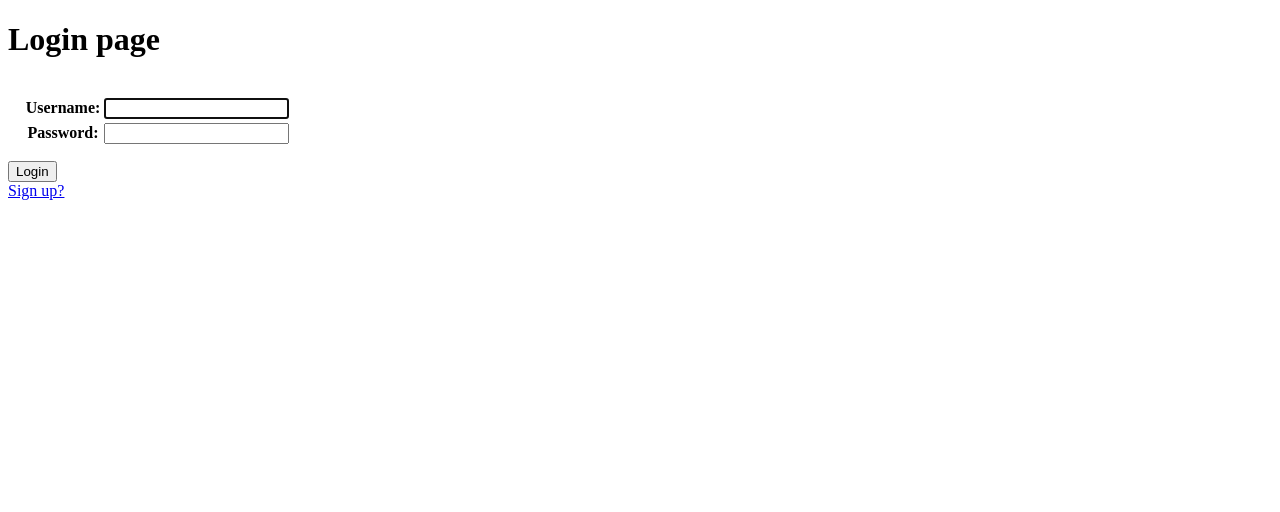
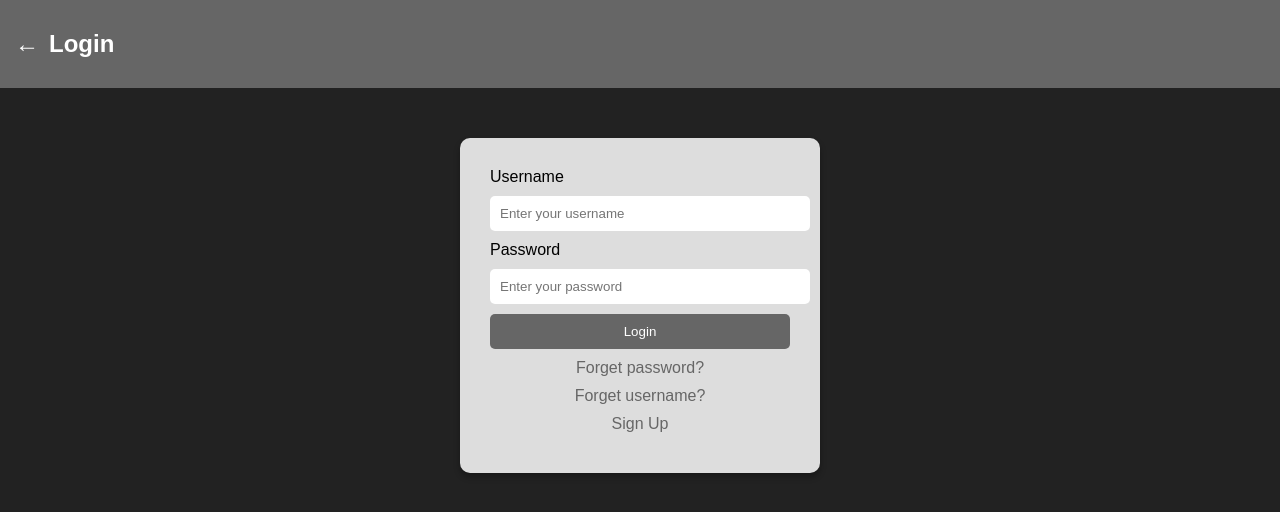
Before and after one commit to Karczel/YumeLink, a Django app: page /accounts/login/ in a window 1280 px wide. Shown: the top 512 px of the page. Run offline with Django 5.2, Linux system fonts and the light colour scheme; parts of the project's set-up code (start-up, migrations or seed data) failed here and were passed over.

Commit message:
Improved login page
-credits to @Kantapon2547 for new login page

```diff
--- a/yumelinkapp/templates/registration/login.html
+++ b/yumelinkapp/templates/registration/login.html
@@ -1,18 +1,93 @@
 {% extends 'base.html' %}
 
 {% block extra_css %}
+<style>
+        body {
+            font-family: Arial, sans-serif;
+            background-color: #222; /* Dark background */
+            color: white;
+            margin: 0;
+            padding: 0;
+        }
+        .header {
+            display: flex;
+            align-items: center;
+            justify-content: flex-start;
+            background-color: #666;
+            padding: 30px 15px;
+            gap: 10px;
+        }
+        .header h1 {
+            font-size: 24px;
+            margin: 0;
+        }
+        .header .menu-icon {
+            font-size: 24px;
+            cursor: pointer;
+        }
+        .login-box {
+            background-color: #ddd;
+            color: black;
+            margin: 50px auto;
+            padding: 30px;
+            border-radius: 10px;
+            width: 300px;
+            box-shadow: 0px 4px 6px rgba(0, 0, 0, 0.3);
+        }
+        .login-box input[type="text"],
+        .login-box input[type="password"] {
+            width: 100%;
+            padding: 10px;
+            margin: 10px 0;
+            border: none;
+            border-radius: 5px;
+        }
+        .login-box input[type="submit"] {
+            width: 100%;
+            padding: 10px;
+            background-color: #666;
+            color: white;
+            border: none;
+            border-radius: 5px;
+            cursor: pointer;
+        }
+        .login-box input[type="submit"]:hover {
+            background-color: #555;
+        }
+        .login-box a {
+            display: block;
+            margin: 10px 0;
+            text-decoration: none;
+            color: #666;
+            text-align: center;
+        }
+        .login-box a:hover {
+            color: #555;
+        }
+    </style>
 {% endblock %}
 
-{% block title %}<h1>Login page</h1>{% endblock %}
+{% block title %}<title>Login</title>{% endblock %}
 
 {% block content %}
-<form method="POST">
-  {% csrf_token %}
-  <table style="padding: 2ex;">
-  {{ form.as_table }}
-  </table>
-  <button type="submit">Login</button>
-  <input type="hidden" name="next" value="{{next}}" />
-</form>
-  <a href="{% url 'signup' %}" class="custom-button-link">Sign up?</a> <br>
+    <div class="header">
+        <span class="menu-icon" onclick="history.back();">&#8592;</span> <!-- Back arrow -->
+        <h1>Login</h1>
+    </div>
+    <div class="login-box">
+        <form action="{% url 'yumelinkapp:home' %}" method="POST">
+            {% csrf_token %}
+            <label for="username">Username</label>
+            <input type="text" id="username" name="username" placeholder="Enter your username">
+
+            <label for="password">Password</label>
+            <input type="password" id="password" name="password" placeholder="Enter your password">
+
+            <input type="submit" value="Login">
+        </form>
+        <a href="#">Forget password?</a>
+        <a href="#">Forget username?</a>
+        <!-- Updated Sign Up link to use Django's URL routing -->
+        <a href="{% url 'signup' %}">Sign Up</a> <!-- This will link to the signup page -->
+    </div>
 {% endblock %}
--- a/yumelinkapp/views/home_view.py
+++ b/yumelinkapp/views/home_view.py
@@ -1,3 +1,4 @@
+from django.http import HttpResponse
 from django.shortcuts import render
 from django.views.generic import TemplateView
 
@@ -21,3 +22,6 @@ class HomeView(TemplateView):
             for post in Post.objects.all().order_by('-timestamp')
         ]
         return context
+
+    def post(self, request, *args, **kwargs):
+        return HttpResponse(self.get(request))
```
